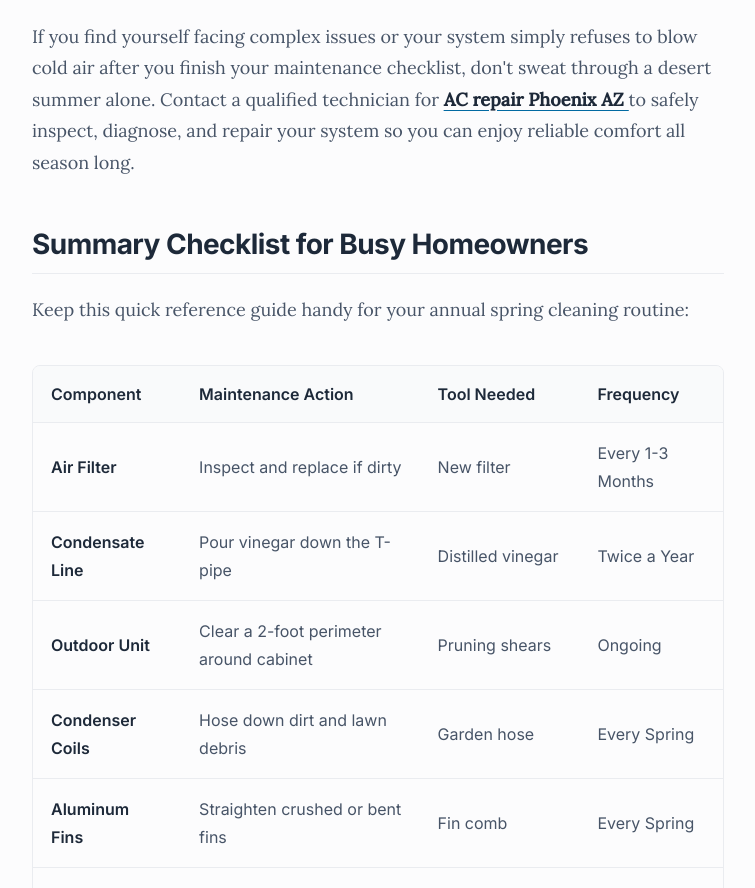
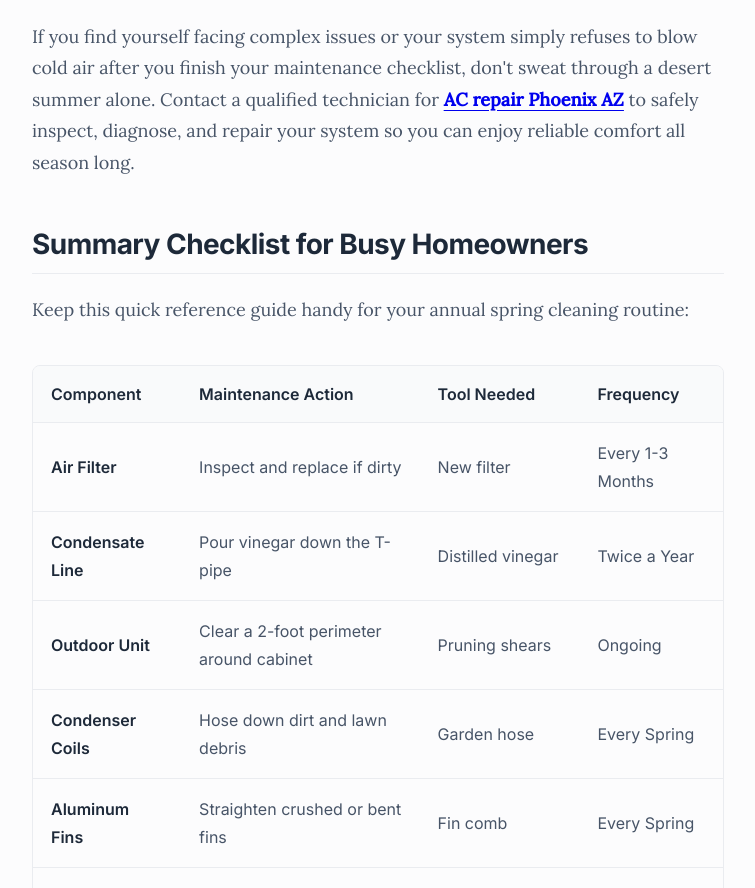
Before and after one commit to localhvacspecialist/The-Ultimate-DIY-AC-Maintenance-Checklist-Before-Summer-Hits, a plain HTML site: page index.html in a window 1280 px wide. Shown: the part 6575-7463 px from the top of the page, without its empty margins (262-1017 px from the left). Drawn offline with Linux system fonts and the light colour scheme.

Commit message:
Update index.html

```diff
--- a/index.html
+++ b/index.html
@@ -407,9 +407,7 @@
                 <li><strong>Deep Internal Component Cleaning:</strong> Cleaning the indoor evaporator coil or servicing the blower motor assembly involves dismantling parts of your indoor air handler unit, which is best left to experienced technicians.</li>
             </ul>
 
-            <p>If you find yourself facing complex issues or your system simply refuses to blow cold air after you finish your maintenance checklist, don't sweat through a desert summer alone. Contact a qualified technician for <span class="target-kw"><a href="https://localhvacspecialists.com/ac-repair-phoenix/" class="target-kw" title="AC Repair Phoenix AZ">
-    AC repair Phoenix AZ
-</a></span> to safely inspect, diagnose, and repair your system so you can enjoy reliable comfort all season long.</p>
+            <p>If you find yourself facing complex issues or your system simply refuses to blow cold air after you finish your maintenance checklist, don't sweat through a desert summer alone. Contact a qualified technician for <span class="target-kw"><a href="https://localhvacspecialists.com/ac-repair-phoenix/" title="AC Repair Phoenix AZ">AC repair Phoenix AZ</a></span> to safely inspect, diagnose, and repair your system so you can enjoy reliable comfort all season long.</p>
 
             <h2>Summary Checklist for Busy Homeowners</h2>
 
```
